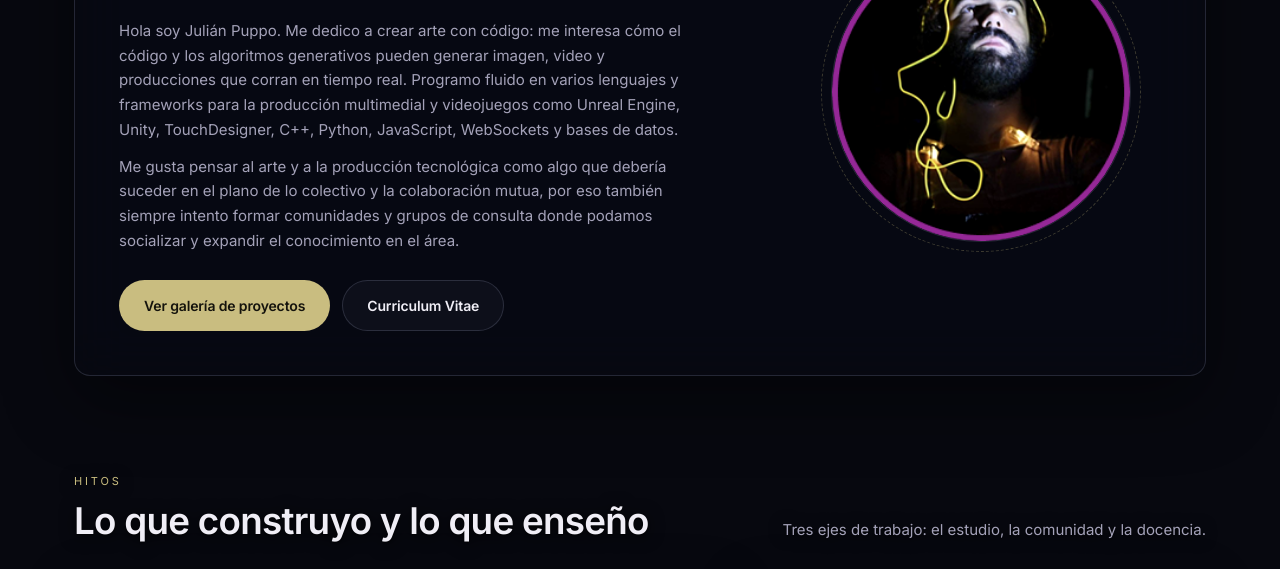
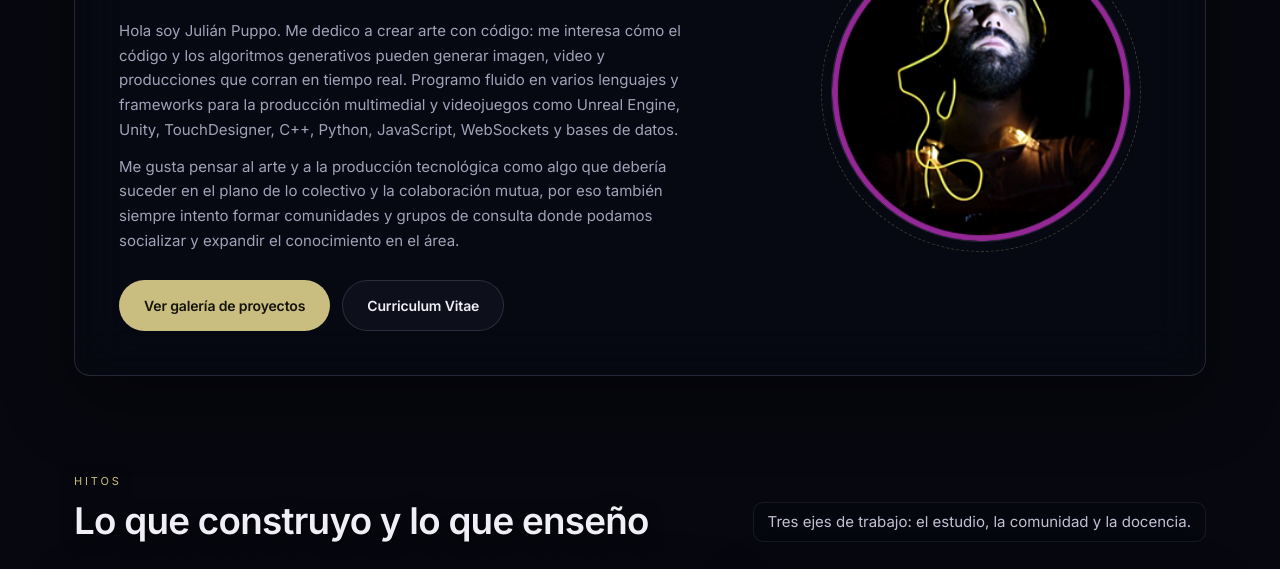
Before and after one commit to jpupper/jpupperwebsite, a website: page public/index.html in a window 1280 px wide. Shown: the part 337-906 px from the top of the page. Drawn offline with Linux system fonts and the light colour scheme; no server answers.

Commit message:
Hitos: bajada de seccion con chip de vidrio para leerse sobre el shader

```diff
--- a/public/css/jpupper.css
+++ b/public/css/jpupper.css
@@ -194,6 +194,19 @@ section {
     color: var(--muted);
     max-width: 52ch;
     font-size: 15px;
+}
+
+/* En la sección de hitos la bajada va sobre el shader pelado: se le pone un
+   chip de vidrio para que se lea (dentro de la caja de la galería no hace falta). */
+.hitos .sec-sub {
+    color: #c2c0d4;
+    background: rgba(7, 8, 15, 0.55);
+    -webkit-backdrop-filter: blur(10px);
+    backdrop-filter: blur(10px);
+    border: 1px solid var(--line-soft);
+    border-radius: 10px;
+    padding: 7px 14px;
+    text-shadow: none;
 }
 
 /* ---------- hero --------------------------------------------------------- */
```
